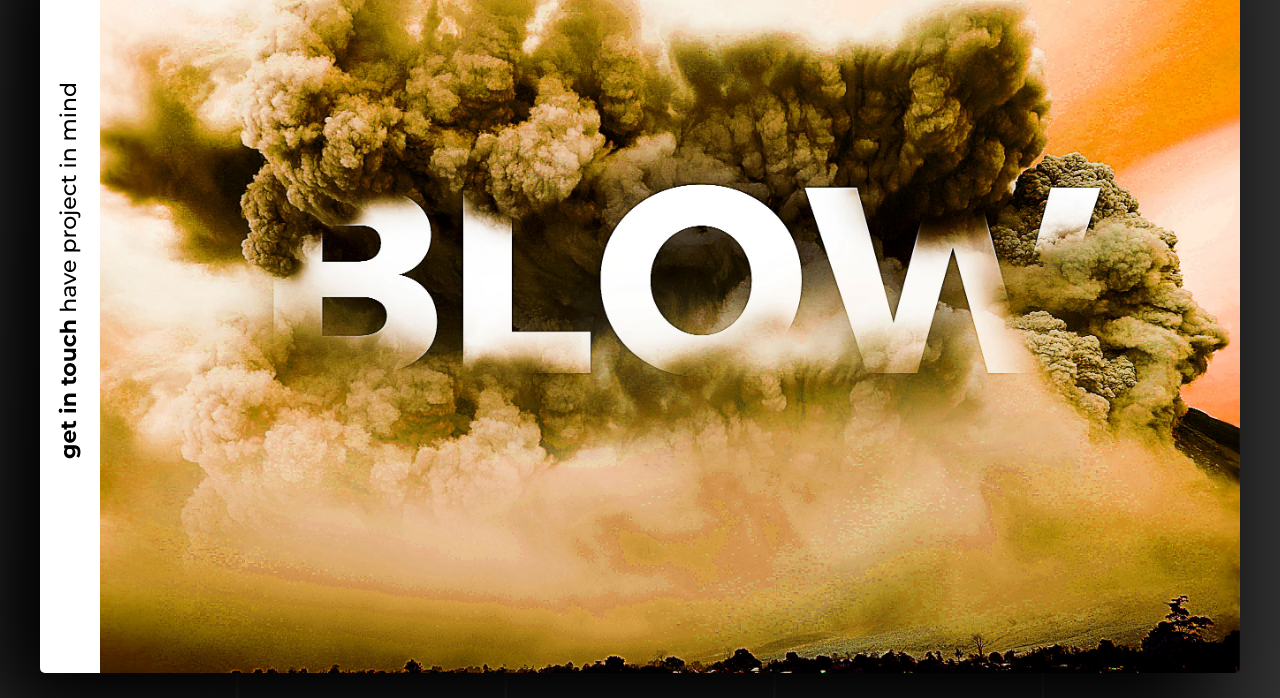
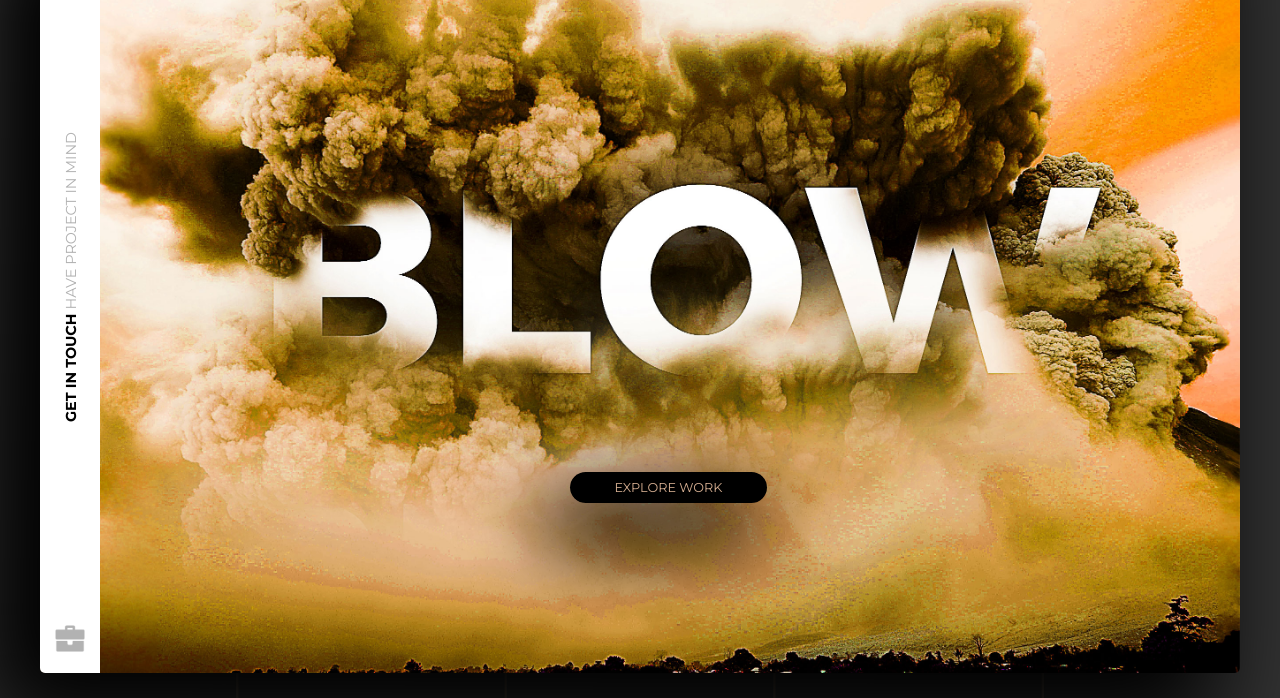
Before and after one commit to abigo072/project_blow, a plain HTML site: page index.html in a window 1280 px wide. Shown: the part 133-831 px from the top of the page. Drawn offline with Linux system fonts and the light colour scheme.

Commit message:
PSD -> HTML complete

```diff
--- a/index.html
+++ b/index.html
@@ -3,27 +3,59 @@
     <head>
         <meta charset="utf-8">
         <title>Blow</title>
-        <link href="https://fonts.googleapis.com/css?family=Montserrat:500,700,900&amp;subset=cyrillic" rel="stylesheet">
+        <link href="https://fonts.googleapis.com/css?family=Montserrat:200,300,400,500,600,700,800,900&amp;subset=cyrillic" rel="stylesheet">
         <link rel="stylesheet" href="style.css">
 
     </head>
     <body class="page" style="background-image: url(images/1.jpg)">
         <div class="page__row">
             <div class="page__cell">
-                <div class="page__background" style="background-image: url(images/Curves2.jpg)">
-                    <div class="left-column left">
-                        <div class="left-column__some-text">
-                            <p class="text"><b>get in touch </b>have project in mind</p>
+                <div class="main" style="background-image: url(images/Curves2.jpg)">
+                    <div class="main__left">
+                        <div class="left__some-text">
+                            <p class="some-text__text-regular"><b class="some-text__text-bolt">GET IN TOUCH </b>HAVE PROJECT IN MIND</p>
                         </div>
-                        <div class="left-column__button">
-                            <a href="#"><img src="images/1.svg" alt="" class="button__case"></a>
+                        <div class="left__button">
+                            <a href="#"><img src="images/case.png" alt="" class="button__case"></a>
                         </div>
                     </div>
-                    <div class="right-column">
-
+                    <div class="main-right">
+                        <div class="right__row">
+                            <div class="right__cell">
+                                <header class="header">
+                                    <div class="logo-name">
+                                        <a href="#" class="logo-name__link link">blow</a>
+                                    </div>
+                                    <nav class="nav">
+                                        <ul class="nav__list">
+                                            <li class="nav__item">
+                                                <a href="#" class="nav__link link">home</a>
+                                            </li>
+                                            <li class="nav__item">
+                                                <a href="#" class="nav__link link">about</a>
+                                            </li>
+                                            <li class="nav__item">
+                                                <a href="#" class="nav__link link">work</a>
+                                            </li>
+                                            <li class="nav__item">
+                                                <a href="#" class="nav__link link">contact</a>
+                                            </li>
+                                        </ul>
+                                    </nav>
+                                </header>
+                            </div>
+                        </div>
+                        <div class="right__row">
+                            <div class="right__cell">
+                                <div class="right__bottom">
+                                    <div class="bottom__button">
+                                        <a href="#" class="button__explore-work link">EXPLORE WORK</a>
+                                    </div>
+                                </div>
+                            </div>
+                        </div>
                     </div>
                 </div>
-
             </div>
         </div>
     </body>
--- a/style.css
+++ b/style.css
@@ -7,7 +7,8 @@
 	-moz-box-sizing: border-box;
 	box-sizing: border-box;
 }
-.clearfix::after {
+.clearfix::after,
+.header::after{
     content: "";
     display: table;
     clear: both;
@@ -17,7 +18,7 @@ html {
 }
 body {
     font-family: 'Montserrat', sans-serif;
-    font-weight: 500;
+    font-weight: 400;
     color: #000;
     font-size: 1rem;
     line-height: 1;
@@ -33,7 +34,7 @@ body {
     -webkit-background-size: cover;
     background-attachment: fixed;
 }
-.page__background {
+.main {
     padding-top: 65%;
     background-position: center center;
     background-repeat: no-repeat;
@@ -43,7 +44,7 @@ body {
     border-radius: 5px;
     position: relative;
 }
-.left-column {
+.main__left {
     background-color: white;
     border-radius: 5px 0 0 5px;
     position: absolute;
@@ -52,41 +53,120 @@ body {
     bottom: 0;
     left: 0;
 }
-.right-column {
+.left__some-text {
+    position: absolute;
+    top: 0;
+    right: 0;
+    bottom: 10%;
+    left: 0;
+    font-size: 0.9rem;
+    font-weight: 400;
+}
+.some-text__text-regular {
+    position: relative;
+    transform-origin: 40% 0;
+    transform: rotate(270deg);
+    white-space: nowrap;
+    top: 70%;
+    right: 0;
+    bottom: 0;
+    left: 0;
+    color:#b2b2b2;
+}
+.some-text__text-bolt {
+    color: #000;
+    font-weight: 700;
+}
+.left__button {
+    position: absolute;
+    top: 90%;
+    right: 0;
+    bottom: 0;
+    left: 0;
+    text-align: center;
+    padding-top: 50%;
+}
+.button__case {
+    max-width: 50%;
+    text-align: center;
+}
+.main-right {
     position: absolute;
     top: 0;
     right: 0;
     bottom: 0;
     left: 5%;
 }
-.left-column__some-text {
+.right__row {
+
+}
+.right__cell{
+    max-width: 1000px;
+    margin: 5% 6%;
+    padding: 0 0;
+}
+.header {
+    position: relative;
+    padding: 1rem 0;
+}
+.logo-name {
     position: absolute;
-    top: 0;
-    right: 0;
-    bottom: 10%;
-    left: 0;
-    font-size: 1.375rem;
-    font-weight: 500;
-}
-.button__case {
-    max-width: 80%;
-}
-.text {
-    position: relative;
-    transform-origin: 30% 0;
-    transform: rotate(270deg);
-    white-space: nowrap;
-    top: 75%;
-    right: 0;
+    font-weight: 900;
+    font-size: 1.8rem;
     bottom: 0;
     left: 0;
 }
-.left-column__button {
+.nav {
     position: absolute;
-    top: 90%;
+    bottom: 0;
     right: 0;
-    bottom: 0;
-    left: 0;
+}
+.nav__list {
+    list-style: none;
+    margin: 0;
+    padding: 0;
+    display: flex;
+    justify-content: space-between;
+}
+.nav__list:last-child {
+    margin-right: 0;
+}
+.nav__item {
+
+}
+.nav__link {
+    padding: 0.2rem 0.5rem;
+    margin: 0 0.4rem;
+}
+.nav__link:hover {
+    background-color: black;
+    color: white;
+    border-radius: 30px;
+}
+.link {
+    text-decoration: none;
+    color: black;
+}
+.bottom__button {
+    margin-top: 50%;
     text-align: center;
-    padding-top: 0.5rem;
+    font-size: 0.8rem;
 }
+.button__explore-work {
+    background-color: black;
+    color: #d5ae91;
+    border-radius: 30px;
+    box-shadow: -1rem 2rem 5rem 0.8rem black;
+    padding: 0.5rem 2.8rem;
+}
+.button__explore-work:hover {
+    background-color: #2e2e2e;
+    color: white;
+    border-radius: 30px;
+}
+.nav__link:active,
+.button__explore-work:active{
+    background-color: black;
+    color: #ffb203;
+    border-radius: 30px;
+}
```
Also changed, not shown: css/responsive.css (added), images/case.png (added), 1 other file.
